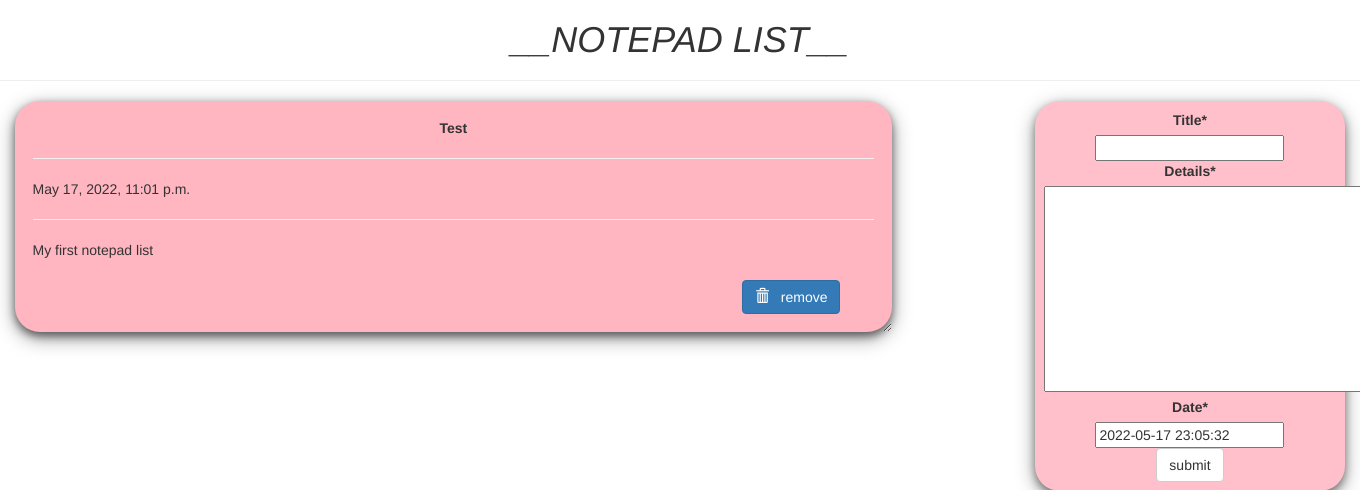
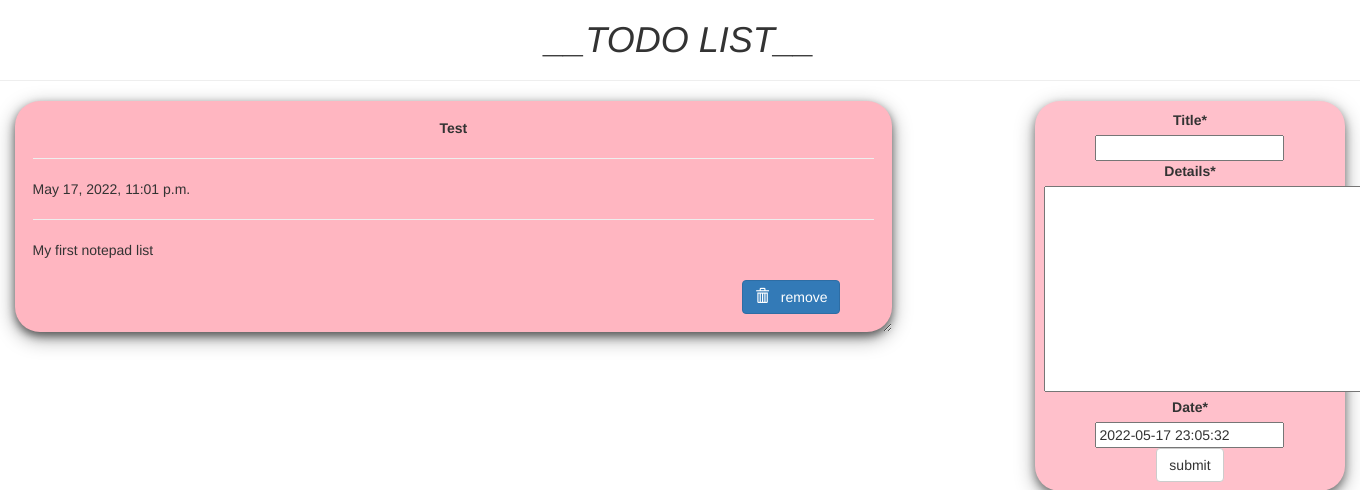
Before and after one commit to KarthihaKrishnan/Notebook.com, a Django app: template todosite/NotePad/templates/index.html in a window 1360 px wide; the page is wider, and only the part inside the window is pictured. Shown: the top 490 px of that part. Run offline with Django 4.2, Linux system fonts and the light colour scheme; the template is opened without the code that fills it: values that come from a table or form of the project are taken from there, others are empty; data comes from the database, SQL or seed files in the repository; both versions use the stored data as it was after the commit; some libraries are stand-ins or nearby versions.

Commit message:
successfully got view output result

```diff
--- a/todosite/NotePad/apps.py
+++ b/todosite/NotePad/apps.py
@@ -1,6 +1,6 @@
 from django.apps import AppConfig
 
 
-class NotepadConfig(AppConfig):
+class NotePadConfig(AppConfig):
     default_auto_field = 'django.db.models.BigAutoField'
     name = 'NotePad'
--- a/todosite/NotePad/templates/index.html
+++ b/todosite/NotePad/templates/index.html
@@ -52,7 +52,7 @@
   {% endif %}
 
   <center class="row">
-    <h1><i>__NOTEPAD LIST__</i></h1>
+    <h1><i>__TODO LIST__</i></h1>
     <hr />
   </center>
 
--- a/todosite/NotePad/views.py
+++ b/todosite/NotePad/views.py
@@ -25,7 +25,7 @@ def index(request):
         "list": item_list,
         "title": "NOTEPAD LIST",
     }
-    return render(request, 'NotePad/index.html', page)
+    return render(request, 'index.html', page)
 
 
 ### function to remove item, it receive NotePad item_id as primary key from url ###
```
Also changed, not shown: todosite/db.sqlite3.
